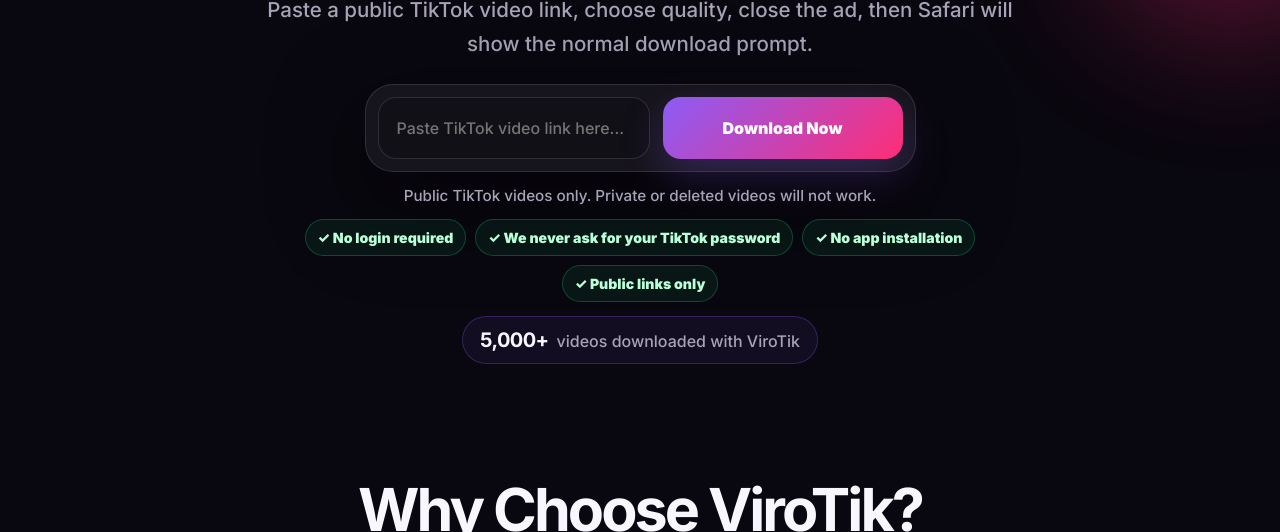
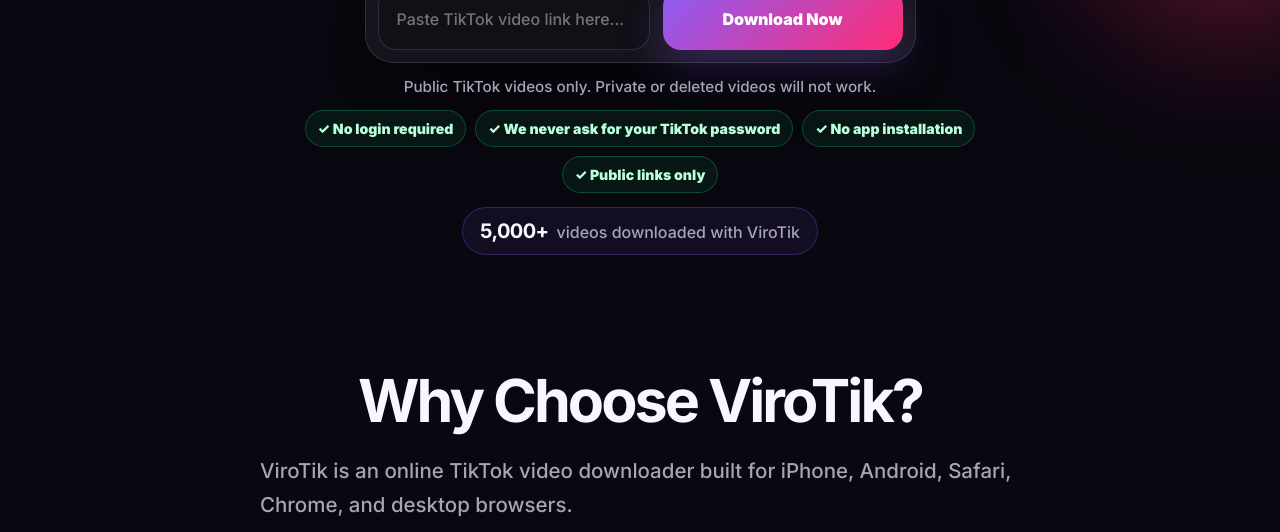
Before and after one commit to c00704781-maker/Myvirotikwebsite, a website: page public/index.html in a window 1280 px wide. Shown: the part 568-1100 px from the top of the page. Drawn offline with Linux system fonts and the light colour scheme; no server answers.

Commit message:
Remove homepage hero copy text

```diff
--- a/public/index.html
+++ b/public/index.html
@@ -68,7 +68,6 @@
       <div class="logo-card" aria-hidden="true">VT</div>
       <p class="eyebrow">Official ViroTik TikTok Downloader</p>
       <h1>Download TikTok Videos in MP4<br><span>Fast Online Downloader</span></h1>
-      <p class="hero-copy">Paste a public TikTok video link, choose quality, close the ad, then Safari will show the normal download prompt.</p>
 
       <form id="parseForm" class="download-box">
         <input id="urlInput" type="url" inputmode="url" autocomplete="off" placeholder="Paste TikTok video link here..." required />
```
